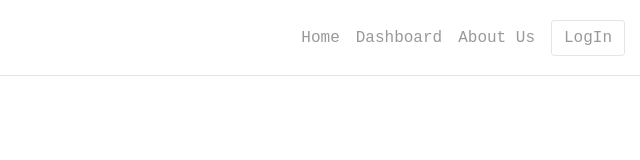
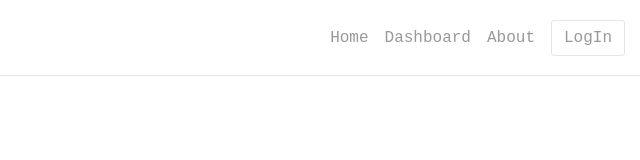
Before and after one commit to Koziuk-S/less-16, a plain HTML site: page src/index.html in a window 1280 px wide. Shown: the full height of the page, 640-1280 px from the left. Drawn offline with nearby package versions, Linux system fonts and the light colour scheme; files that its build step writes are made by us from their sources.

Commit message:
fixed text

```diff
--- a/src/index.html
+++ b/src/index.html
@@ -39,7 +39,7 @@
 
       <li class="main-nav-item">
         <a class="main-nav-link"
-           href="#">About Us</a>
+           href="#">About</a>
       </li>
 
       <li class="main-nav-item">
```
